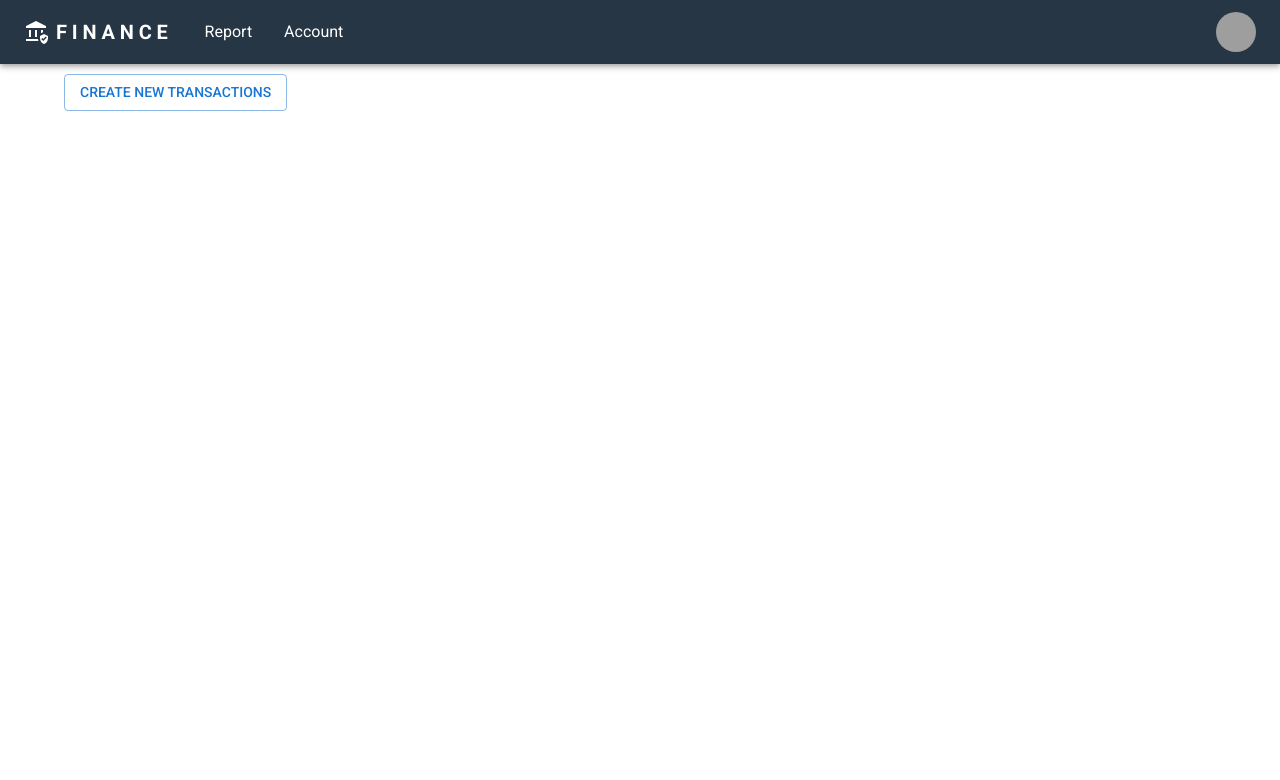
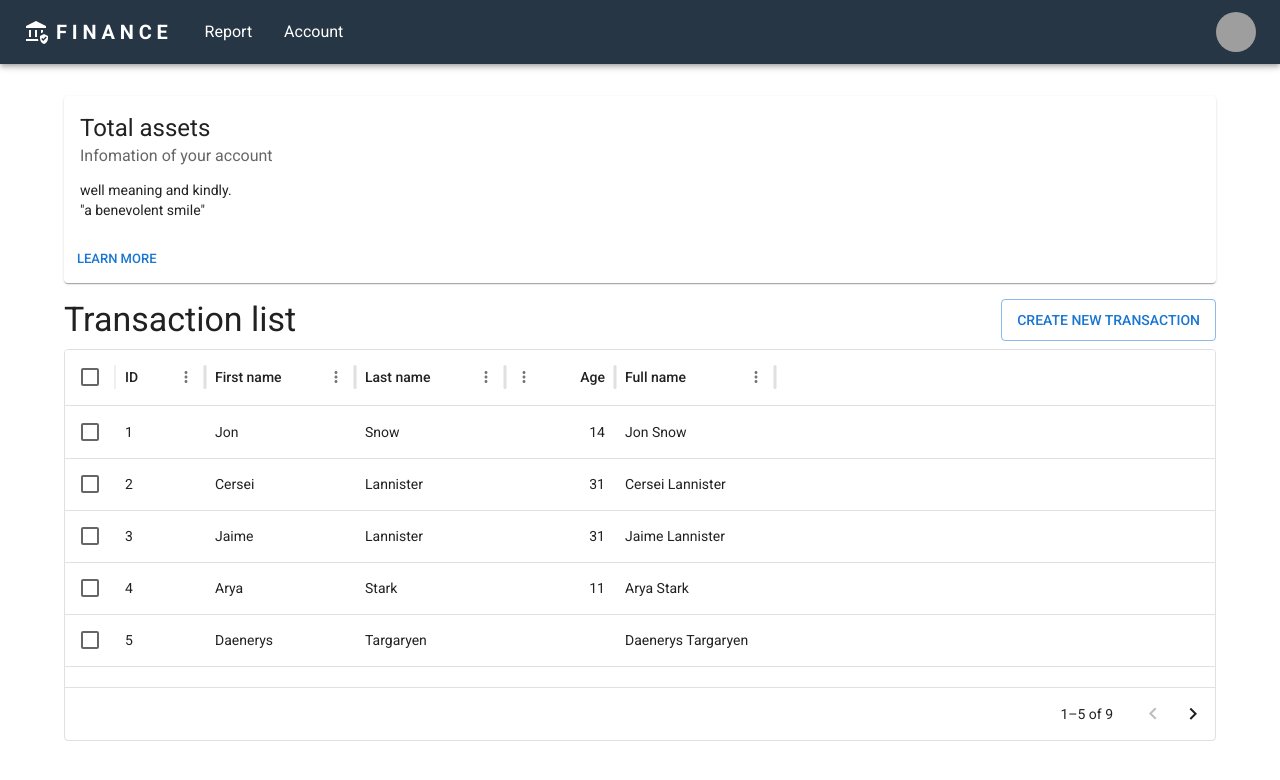
Before and after one commit to datnguyenute/finance_personal, a Next.js app: page /account in a window 1280 px wide. Shown: the top 780 px of the page. Built offline with nearby package versions, Linux system fonts and the light colour scheme; grey boxes are pictures that could not be loaded; what @mui/material-nextjs would draw is missing.

Commit message:
Update account page

```diff
--- a/package.json
+++ b/package.json
@@ -18,6 +18,7 @@
     "@mui/material-nextjs": "latest",
     "@mui/styled-engine-sc": "^6.1.2",
     "@mui/x-charts": "^7.19.0",
+    "@mui/x-data-grid": "^7.19.0",
     "@mui/x-date-pickers": "^7.19.0",
     "dayjs": "^1.11.13",
     "next": "latest",
--- a/src/app/account/page.tsx
+++ b/src/app/account/page.tsx
@@ -1,6 +1,10 @@
 "use client";;
+import TransactionCard from "@/components/grid/transaction.card";
+import TransactionGrid from "@/components/grid/transaction.grid";
 import TransactionModal from "@/components/modals/transaction.modal";
-import { Box, Button, Container } from "@mui/material";
+import { Box, Button, Container, Typography } from "@mui/material";
+import Grid from "@mui/material/Grid2";
+
 import { useState } from "react";
 
 const AccountPage = () => {
@@ -11,8 +15,13 @@ const AccountPage = () => {
   return (
     <>
       <Container fixed>
-        <Box sx={{ height: 'calc(100vh - 64px)', paddingTop: "10px" }}>
-          <Button variant="outlined" onClick={() => onClickNewTransactions()}>Create new transactions</Button>
+        <Box sx={{ height: 'calc(100vh - 64px)', pt: 2 }}>
+          <TransactionCard />
+          <Grid display={"flex"} flexDirection={"row"} justifyContent={"space-between"}>
+            <Typography variant="h4">Transaction list</Typography>
+            <Button variant="outlined" onClick={() => onClickNewTransactions()}>Create new transaction</Button>
+          </Grid>
+          <TransactionGrid />
         </Box>
         <TransactionModal open={openTransactionsModal} close={() => setOpenTransactionModal(false)} />
       </Container>
--- /dev/null
+++ b/src/components/grid/transaction.card.tsx
@@ -0,0 +1,33 @@
+import { Box, Card, CardActions, CardContent, Typography, Button } from "@mui/material";
+
+const bull = (
+  <Box
+    component="span"
+    sx={{ display: 'inline-block', mx: '2px', transform: 'scale(0.8)' }}
+  >
+    •
+  </Box>
+);
+
+const TransactionCard = () => {
+  return (
+    <Card sx={{ minWidth: 275, mb: 2, mt: 2 }}>
+      <CardContent>
+        <Typography variant="h5" component="div">
+          Total assets
+        </Typography>
+        <Typography sx={{ color: 'text.secondary', mb: 1.5 }}>Infomation of your account</Typography>
+        <Typography variant="body2">
+          well meaning and kindly.
+          <br />
+          {'"a benevolent smile"'}
+        </Typography>
+      </CardContent>
+      <CardActions>
+        <Button size="small">Learn More</Button>
+      </CardActions>
+    </Card>
+  );
+}
+
+export default TransactionCard
--- /dev/null
+++ b/src/components/grid/transaction.grid.tsx
@@ -0,0 +1,69 @@
+import { Box } from "@mui/material";
+import { DataGrid, GridColDef } from '@mui/x-data-grid';
+
+const columns: GridColDef<(typeof rows)[number]>[] = [
+  { field: 'id', headerName: 'ID', width: 90 },
+  {
+    field: 'firstName',
+    headerName: 'First name',
+    width: 150,
+    editable: true,
+  },
+  {
+    field: 'lastName',
+    headerName: 'Last name',
+    width: 150,
+    editable: true,
+  },
+  {
+    field: 'age',
+    headerName: 'Age',
+    type: 'number',
+    width: 110,
+    editable: true,
+  },
+  {
+    field: 'fullName',
+    headerName: 'Full name',
+    description: 'This column has a value getter and is not sortable.',
+    sortable: false,
+    width: 160,
+    valueGetter: (value, row) => `${row.firstName || ''} ${row.lastName || ''}`,
+  },
+];
+
+const rows = [
+  { id: 1, lastName: 'Snow', firstName: 'Jon', age: 14 },
+  { id: 2, lastName: 'Lannister', firstName: 'Cersei', age: 31 },
+  { id: 3, lastName: 'Lannister', firstName: 'Jaime', age: 31 },
+  { id: 4, lastName: 'Stark', firstName: 'Arya', age: 11 },
+  { id: 5, lastName: 'Targaryen', firstName: 'Daenerys', age: null },
+  { id: 6, lastName: 'Melisandre', firstName: null, age: 150 },
+  { id: 7, lastName: 'Clifford', firstName: 'Ferrara', age: 44 },
+  { id: 8, lastName: 'Frances', firstName: 'Rossini', age: 36 },
+  { id: 9, lastName: 'Roxie', firstName: 'Harvey', age: 65 },
+];
+
+
+const TransactionGrid = () => {
+  return (
+    <Box sx={{ height: 400, width: '100%', pt:1 }}>
+      <DataGrid
+        rows={rows}
+        columns={columns}
+        initialState={{
+          pagination: {
+            paginationModel: {
+              pageSize: 5,
+            },
+          },
+        }}
+        pageSizeOptions={[5]}
+        checkboxSelection
+        disableRowSelectionOnClick
+      />
+    </Box>
+  )
+}
+
+export default TransactionGrid;
```
Also changed, not shown: 1 other file (tests, documents, lock files or other folders).
